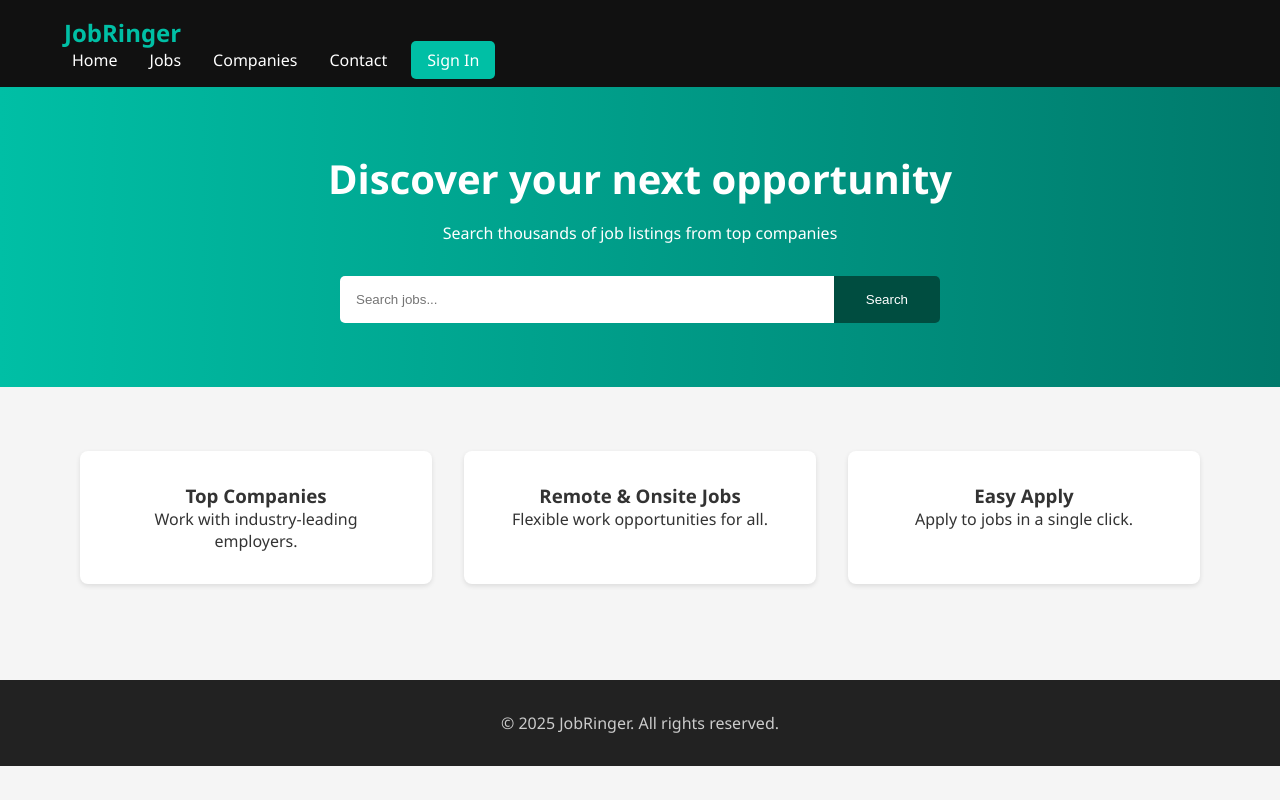
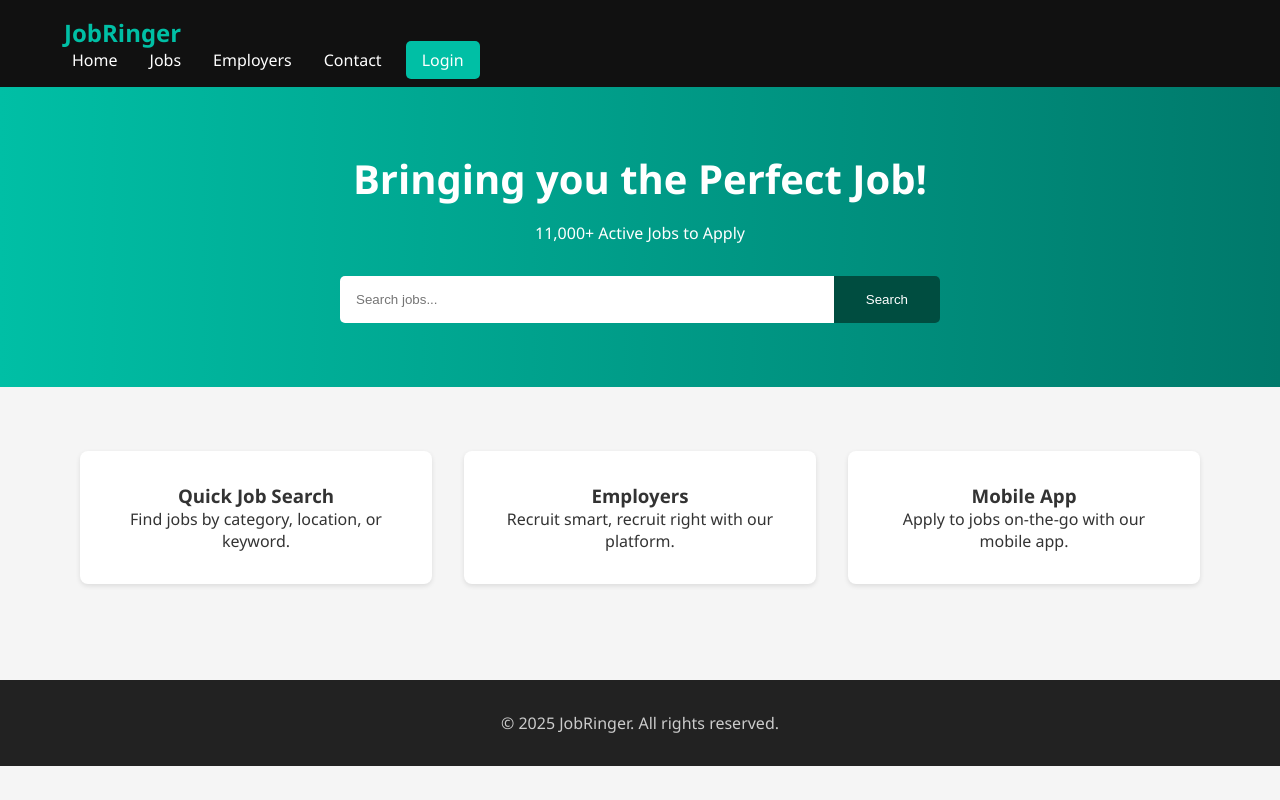
Before and after one commit to Hari03750/web-page, a plain HTML site: page index.html in a window 1280 px wide. Drawn offline with Linux system fonts and the light colour scheme.

Commit message:
Update index.html

```diff
--- a/index.html
+++ b/index.html
@@ -3,7 +3,7 @@
 <head>
   <meta charset="UTF-8" />
   <meta name="viewport" content="width=device-width, initial-scale=1.0"/>
-  <title>JobRinger - Find Your Dream Job</title>
+  <title>JobRinger - India's Job Portal</title>
   <link rel="stylesheet" href="style.css" />
 </head>
 <body>
@@ -14,9 +14,9 @@
         <ul>
           <li><a href="#">Home</a></li>
           <li><a href="#">Jobs</a></li>
-          <li><a href="#">Companies</a></li>
+          <li><a href="#">Employers</a></li>
           <li><a href="#">Contact</a></li>
-          <li><a href="#" class="btn">Sign In</a></li>
+          <li><a href="#" class="btn">Login</a></li>
         </ul>
       </nav>
       <div class="menu-toggle" id="menu-toggle">☰</div>
@@ -25,8 +25,8 @@
 
   <section class="hero">
     <div class="container">
-      <h2>Discover your next opportunity</h2>
-      <p>Search thousands of job listings from top companies</p>
+      <h2>Bringing you the Perfect Job!</h2>
+      <p>11,000+ Active Jobs to Apply</p>
       <form class="search-box">
         <input type="text" placeholder="Search jobs..." />
         <button type="submit">Search</button>
@@ -36,16 +36,16 @@
 
   <section class="features container">
     <div class="feature">
-      <h3>Top Companies</h3>
-      <p>Work with industry-leading employers.</p>
+      <h3>Quick Job Search</h3>
+      <p>Find jobs by category, location, or keyword.</p>
     </div>
     <div class="feature">
-      <h3>Remote & Onsite Jobs</h3>
-      <p>Flexible work opportunities for all.</p>
+      <h3>Employers</h3>
+      <p>Recruit smart, recruit right with our platform.</p>
     </div>
     <div class="feature">
-      <h3>Easy Apply</h3>
-      <p>Apply to jobs in a single click.</p>
+      <h3>Mobile App</h3>
+      <p>Apply to jobs on-the-go with our mobile app.</p>
     </div>
   </section>
 
```
